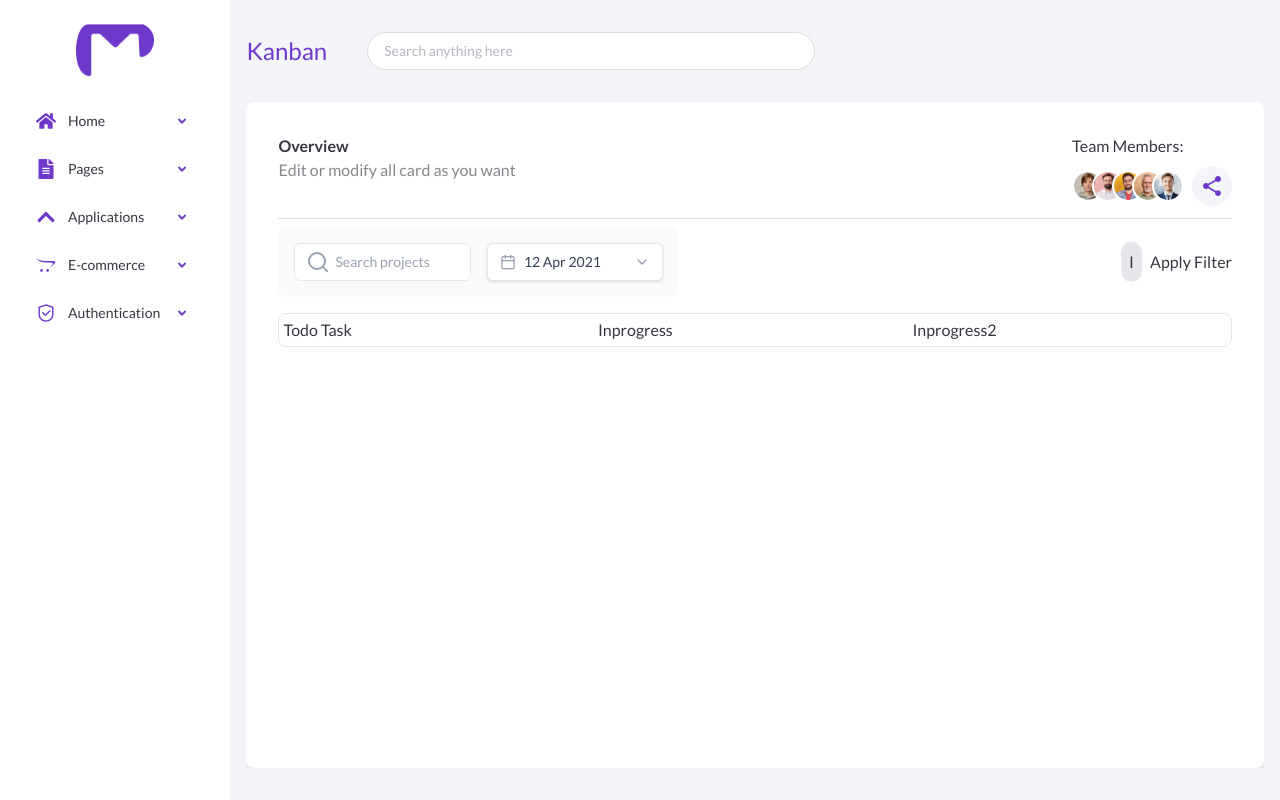
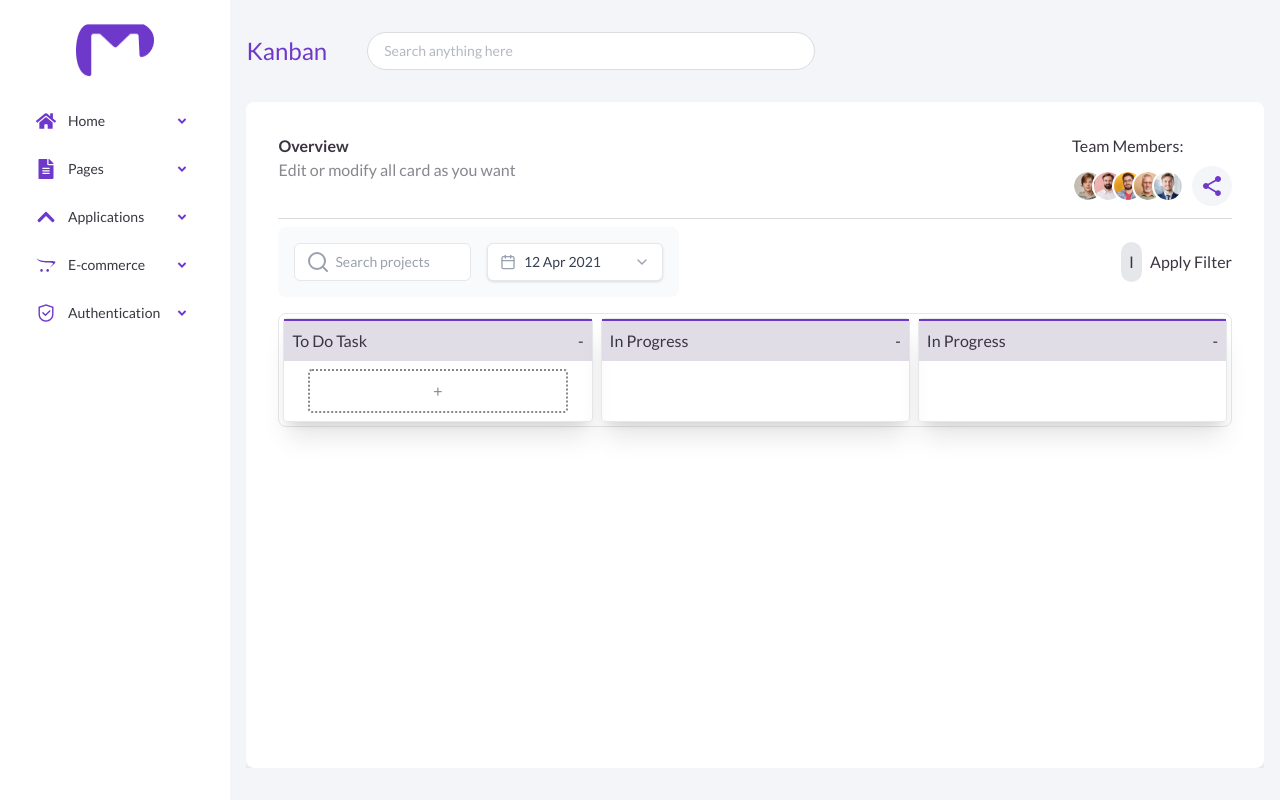
Before and after one commit to Favics-T/Admin-Dashboard, a React (Vite) app: page /application/kanban in a window 1280 px wide. Built offline with nearby package versions, Linux system fonts and the light colour scheme.

Commit message:
working on kanban

```diff
--- /dev/null
+++ b/src/pages/Application/KanbanComponents/CardBody.jsx
@@ -0,0 +1,29 @@
+import { div } from 'framer-motion/client'
+import React from 'react'
+
+const CardBody = ({children,type}) => {
+    return(
+        <div className='border shadow-xl border-gray-200 rounded h-full'>
+            <div className='p-2 bg-[#e1dde7] border-t-2 border-[#6E39CB] flex justify-between'>
+                <h1>{type}</h1>
+                <h1>-</h1>
+            </div>
+
+            <div className='px-6 py-2'>
+ {
+            type === 'To Do Task'
+            ?
+            (<div className='border-2 p-2 rounded flex items-center text-[#89868D] justify-center border-dotted '>
+              <h1>+</h1>  </div>):
+                <div></div>
+           }
+
+            <div>{children}</div>
+            </div>
+
+
+        </div>
+    )
+}
+
+export default CardBody
--- a/src/pages/Application/KanbanComponents/KanbanBody.jsx
+++ b/src/pages/Application/KanbanComponents/KanbanBody.jsx
@@ -5,15 +5,18 @@ import KanbanComponent from './KanbanComponent'
 import ToDoTask from './ToDoTask'
 import InProgress1 from './InProgress1'
 import InProgress2 from './InProgress2'
+import CardBody from './CardBody'
 
 const KanbanBody = () => {
 
   return (
     <div>
-      <div className='border grid grid-cols-3   border-gray-200 p-1 rounded-lg'>
-      <ToDoTask />
-      <InProgress1 />
-      <InProgress2 />
+      <div className='border grid grid-cols-3 gap-2   border-gray-200 p-1 rounded-lg'>
+     {
+      kanbanData.map(({type})=>(
+        <CardBody type={type}/>
+      ))
+     }
 
       </div>
     </div>
```
